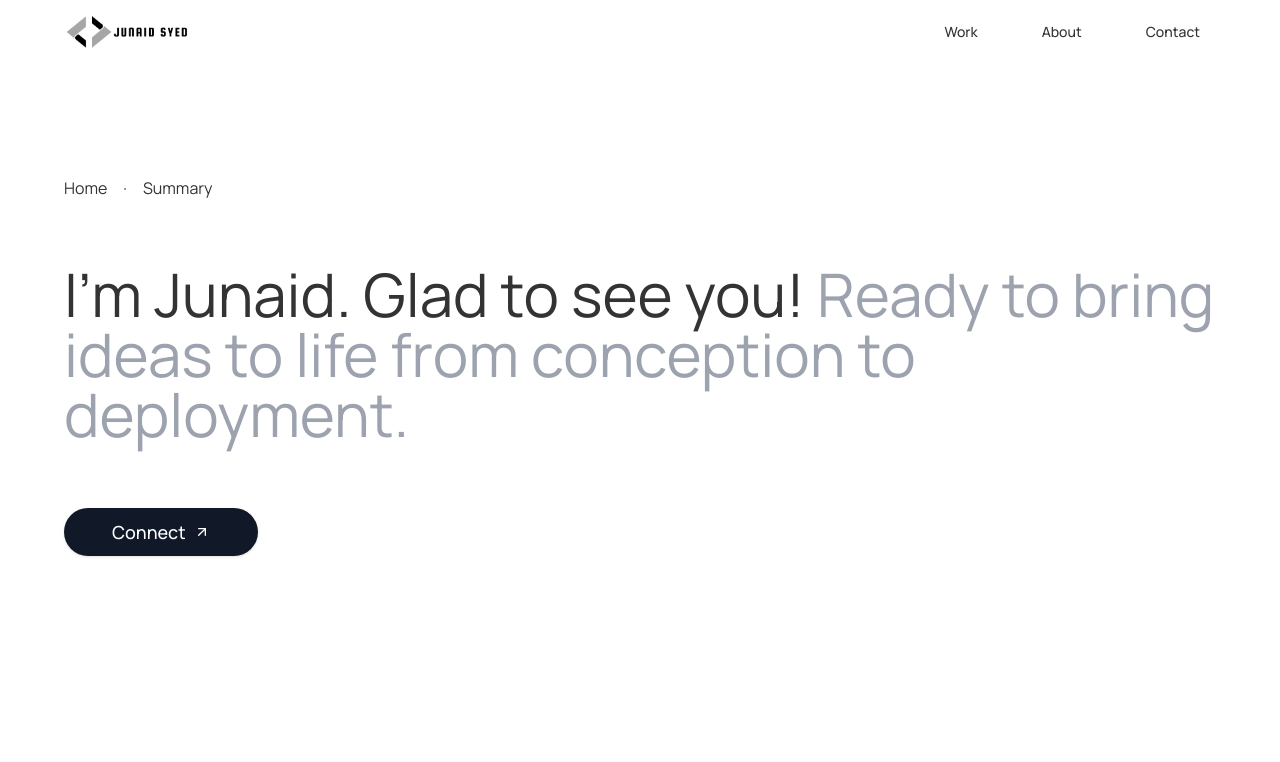
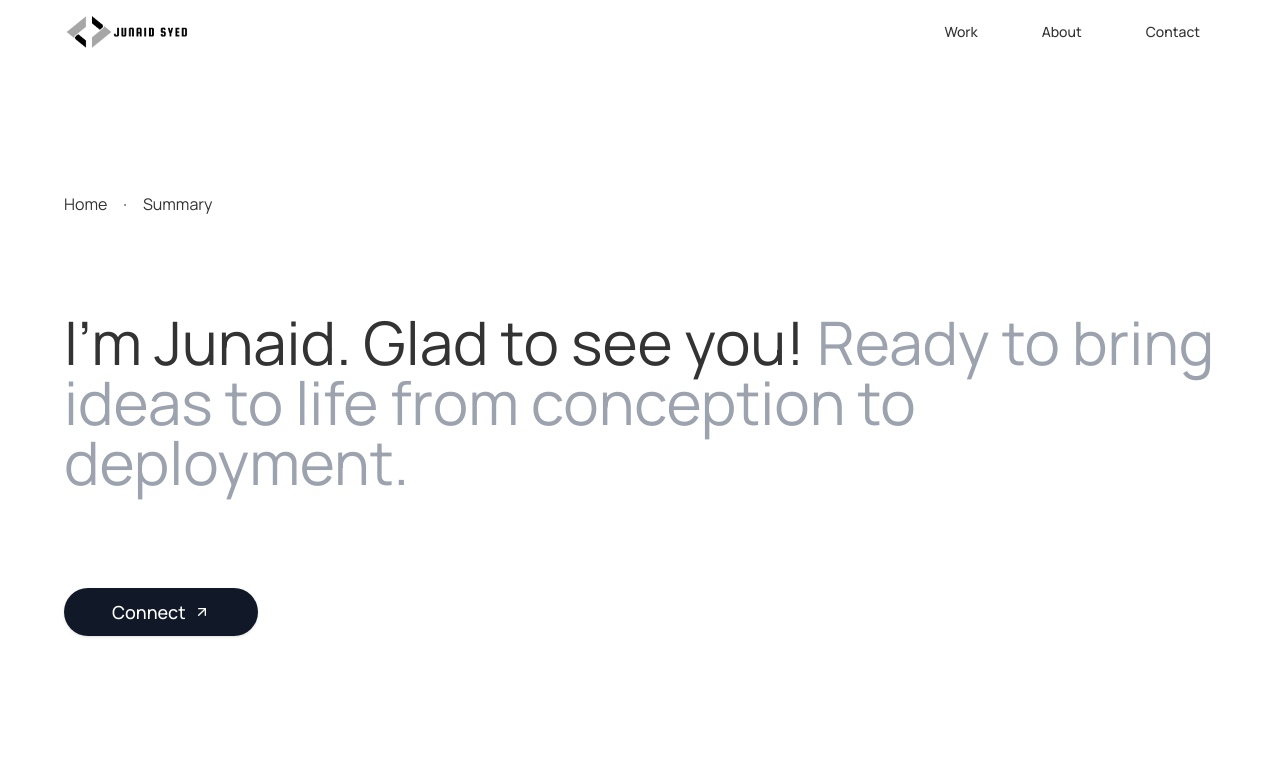
Before and after one commit to iamsjunaid/portfolio_v2.0, a React (Vite) app in the folder frontend/: page / in a window 1280 px wide. Shown: the top 762 px of the page. Built offline with nearby package versions, Linux system fonts and the light colour scheme.

Commit message:
fix: adjust padding and gap in Homepage component for improved layout

```diff
--- a/frontend/src/pages/Homepage.tsx
+++ b/frontend/src/pages/Homepage.tsx
@@ -11,7 +11,7 @@ const Homepage = () => {
     }, []);
 
     return (
-        <section className={` mx-6 sm:mx-16 self-center py-12 sm:py-24 flex flex-col gap-16 duration-1000 ease-in-out h-screen  ${isLoaded ? 'opacity-100 translate-x-0' : 'opacity-0 translate-x-6'}`} id='home'>
+        <section className={` mx-6 sm:mx-16 self-center py-12 sm:py-16 flex flex-col gap-24 duration-1000 ease-in-out  my-12 ${isLoaded ? 'opacity-100 translate-x-0' : 'opacity-0 translate-x-6'}`} id='home'>
             <p className="text-md text-left">
                 Home
                 <span className='mx-4'>
```
